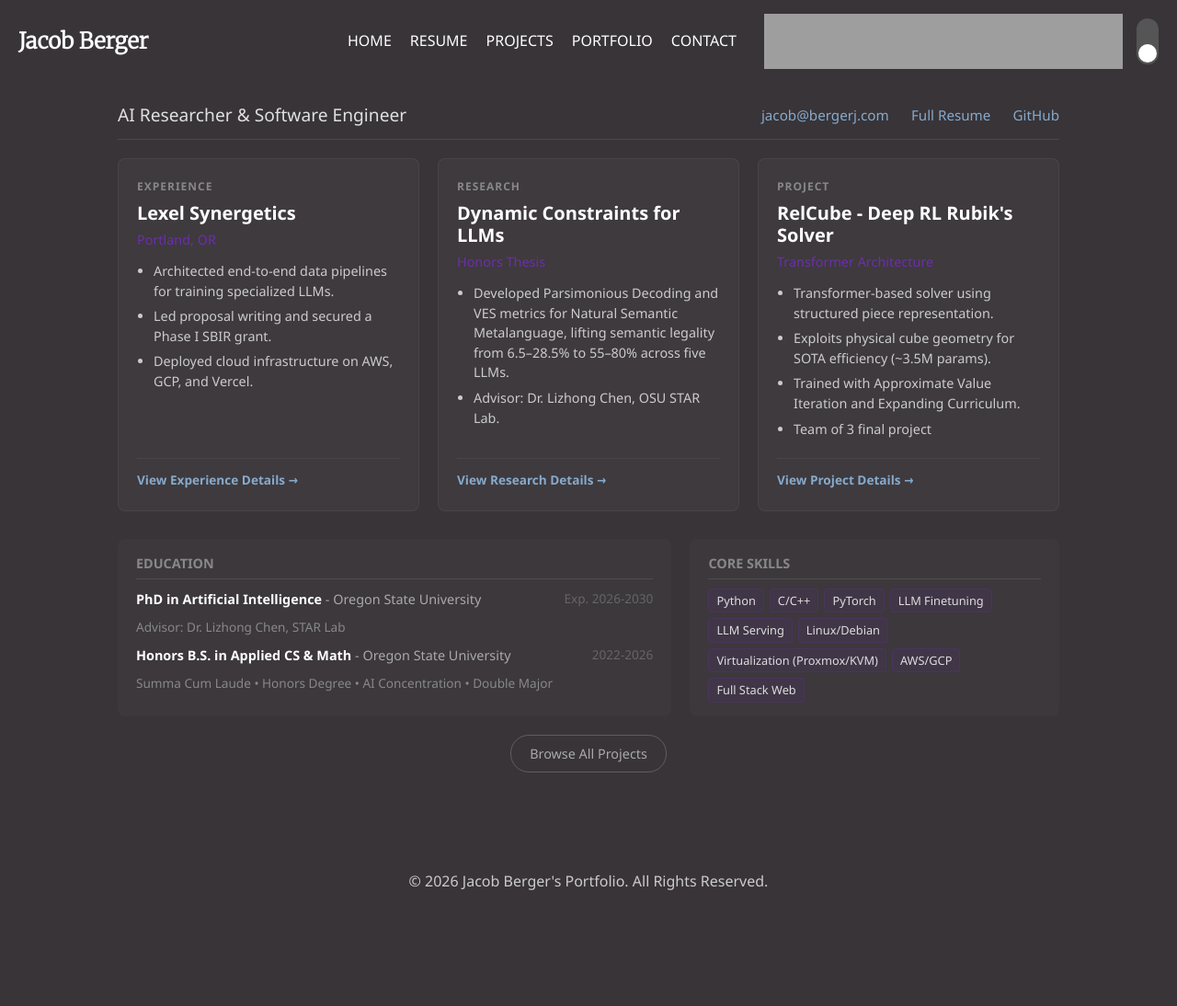
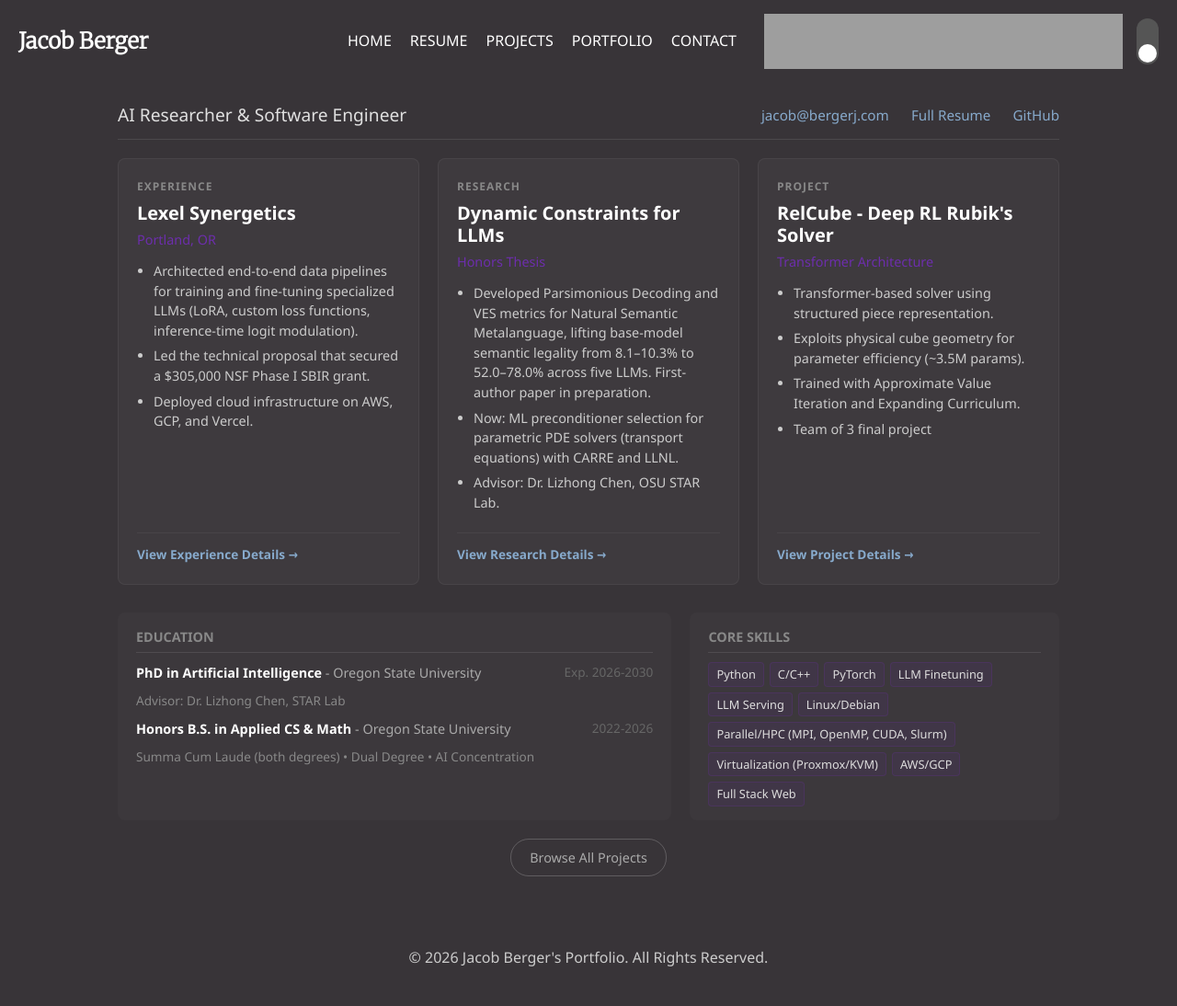
Before and after one commit to bergerjacob/bergerj-website, a Jekyll site: the page built from portfolio/index.html, in a window 1280 px wide. Shown: the whole page at 92% size. Built offline with Jekyll 4.4.1, drawn with Linux system fonts in a browser that asks for light colours; before the commit the page ends 1011 px from its top, so only the background shows below that.

Commit message:
add cv page and update wording

```diff
--- a/index.html
+++ b/index.html
@@ -10,7 +10,7 @@
     <div class="text-container">
         <h2 class="description">Hi, I'm <span class="rainbow-text">Jacob Berger</span></h2>
         <p class="description">
-            I'm a PhD student in Artificial Intelligence at Oregon State University, working under Dr. Lizhong Chen at the STAR Lab. My research so far has been in LLMs, where I developed Parsimonious Decoding and the Vocabulary Efficiency Score for natural-language semantic constraints; I'm now working on deep learning methods for scientific computing. I'm also a technical contributor and cofounder at Lexel Synergetics, where I led proposal writing for our $305,000 Phase I SBIR grant and build LLM pipelines from local GPUs to AWS, GCP, and Vercel. I hold a double BS in Applied CS & Math from Oregon State University (Summa Cum Laude) and work day to day in Python, PyTorch, and Linux on LLM fine-tuning and serving. I care about work that's rigorous and actually useful.
+            I'm a PhD student in Artificial Intelligence at Oregon State University, working under Dr. Lizhong Chen at the STAR Lab. My research so far has been in LLMs, where I developed Parsimonious Decoding and the Vocabulary Efficiency Score for natural-language semantic constraints; I'm now developing machine-learning methods for preconditioner selection in parametric PDE solvers, with a focus on transport equations, alongside collaborators at CARRE and Lawrence Livermore National Laboratory. I'm also a technical contributor and cofounder at Lexel Synergetics, where I led the technical proposal for our $305,000 NSF Phase I SBIR grant and build LLM pipelines from local GPUs to AWS, GCP, and Vercel. I hold dual B.S. degrees (a double major) in Applied Computer Science and Mathematics from Oregon State University (Summa Cum Laude) and work day to day in Python, PyTorch, and Linux on LLM fine-tuning and serving. I care about work that's rigorous and actually useful.
         </p>
     </div>
 </div>
--- a/portfolio/index.html
+++ b/portfolio/index.html
@@ -25,8 +25,8 @@
             <div class="card-subtitle">Portland, OR</div>
             <div class="card-content">
                 <ul>
-                    <li>Architected end-to-end data pipelines for training specialized LLMs.</li>
-                    <li>Led proposal writing and secured a Phase I SBIR grant.</li>
+                    <li>Architected end-to-end data pipelines for training and fine-tuning specialized LLMs (LoRA, custom loss functions, inference-time logit modulation).</li>
+                    <li>Led the technical proposal that secured a $305,000 NSF Phase I SBIR grant.</li>
                     <li>Deployed cloud infrastructure on AWS, GCP, and Vercel.</li>
                 </ul>
             </div>
@@ -42,7 +42,8 @@
             <div class="card-subtitle">Honors Thesis</div>
             <div class="card-content">
                 <ul>
-                    <li>Developed Parsimonious Decoding and VES metrics for Natural Semantic Metalanguage, lifting semantic legality from 6.5–28.5% to 55–80% across five LLMs.</li>
+                    <li>Developed Parsimonious Decoding and VES metrics for Natural Semantic Metalanguage, lifting base-model semantic legality from 8.1–10.3% to 52.0–78.0% across five LLMs. First-author paper in preparation.</li>
+                    <li>Now: ML preconditioner selection for parametric PDE solvers (transport equations) with CARRE and LLNL.</li>
                     <li>Advisor: Dr. Lizhong Chen, OSU STAR Lab.</li>
                 </ul>
             </div>
@@ -60,7 +61,7 @@
             <div class="card-content">
                 <ul>
                     <li>Transformer-based solver using structured piece representation.</li>
-                    <li>Exploits physical cube geometry for SOTA efficiency (~3.5M params).</li>
+                    <li>Exploits physical cube geometry for parameter efficiency (~3.5M params).</li>
                     <li>Trained with Approximate Value Iteration and Expanding Curriculum.</li>
                     <li>Team of 3 final project</li>
                 </ul>
@@ -90,7 +91,7 @@
                 </div>
                 <div class="edu-date">2022-2026</div>
             </div>
-            <div style="font-size: 0.85rem; color: #888;">Summa Cum Laude • Honors Degree • AI Concentration • Double Major</div>
+            <div style="font-size: 0.85rem; color: #888;">Summa Cum Laude (both degrees) • Dual Degree • AI Concentration</div>
         </div>
 
         <div class="info-panel">
@@ -102,6 +103,7 @@
                 <span class="mini-tag">LLM Finetuning</span>
                 <span class="mini-tag">LLM Serving</span>
                 <span class="mini-tag">Linux/Debian</span>
+                <span class="mini-tag">Parallel/HPC (MPI, OpenMP, CUDA, Slurm)</span>
                 <span class="mini-tag">Virtualization (Proxmox/KVM)</span>
                 <span class="mini-tag">AWS/GCP</span>
                 <span class="mini-tag">Full Stack Web</span>
--- a/projects/index.html
+++ b/projects/index.html
@@ -4,7 +4,7 @@
 ---
 <link rel="stylesheet" href="{{ '/projects/style.css' | relative_url }}">
 
-<p>A collection of my technical projects. For my professional experience and publications, please see my <a href="{{ '/resume' | relative_url }}">Resume</a>.</p>
+<p>A collection of my technical projects. For my professional experience and research, please see my <a href="{{ '/resume' | relative_url }}">Resume</a>.</p>
 
 <h3>Deep Learning & AI</h3>
 <ul>
--- a/resume/index.html
+++ b/resume/index.html
@@ -3,6 +3,8 @@
 title: Resume
 ---
 <link rel="stylesheet" href="{{ '/resume/style.css' | relative_url }}">
+
+<p><a href="{{ '/cv' | relative_url }}">View my full CV</a></p>
 
 <!-- Responsive Container for PDF -->
 <div style="position: relative; padding-bottom: 100%; height: 0; overflow: hidden;">
```
Also changed, not shown: AGENTS.md (+1 -0 lines), cv/index.html (added, +17 -0 lines).
